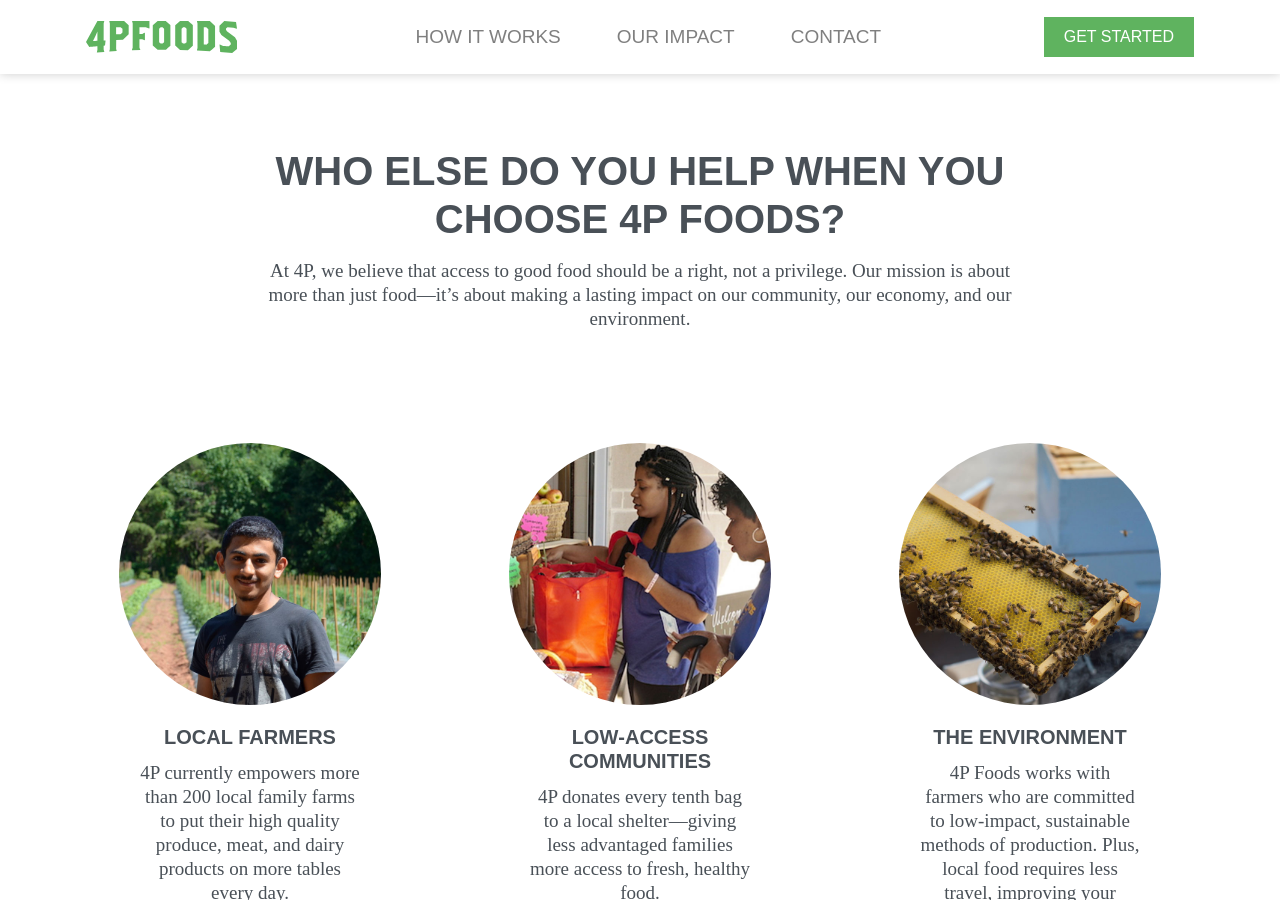
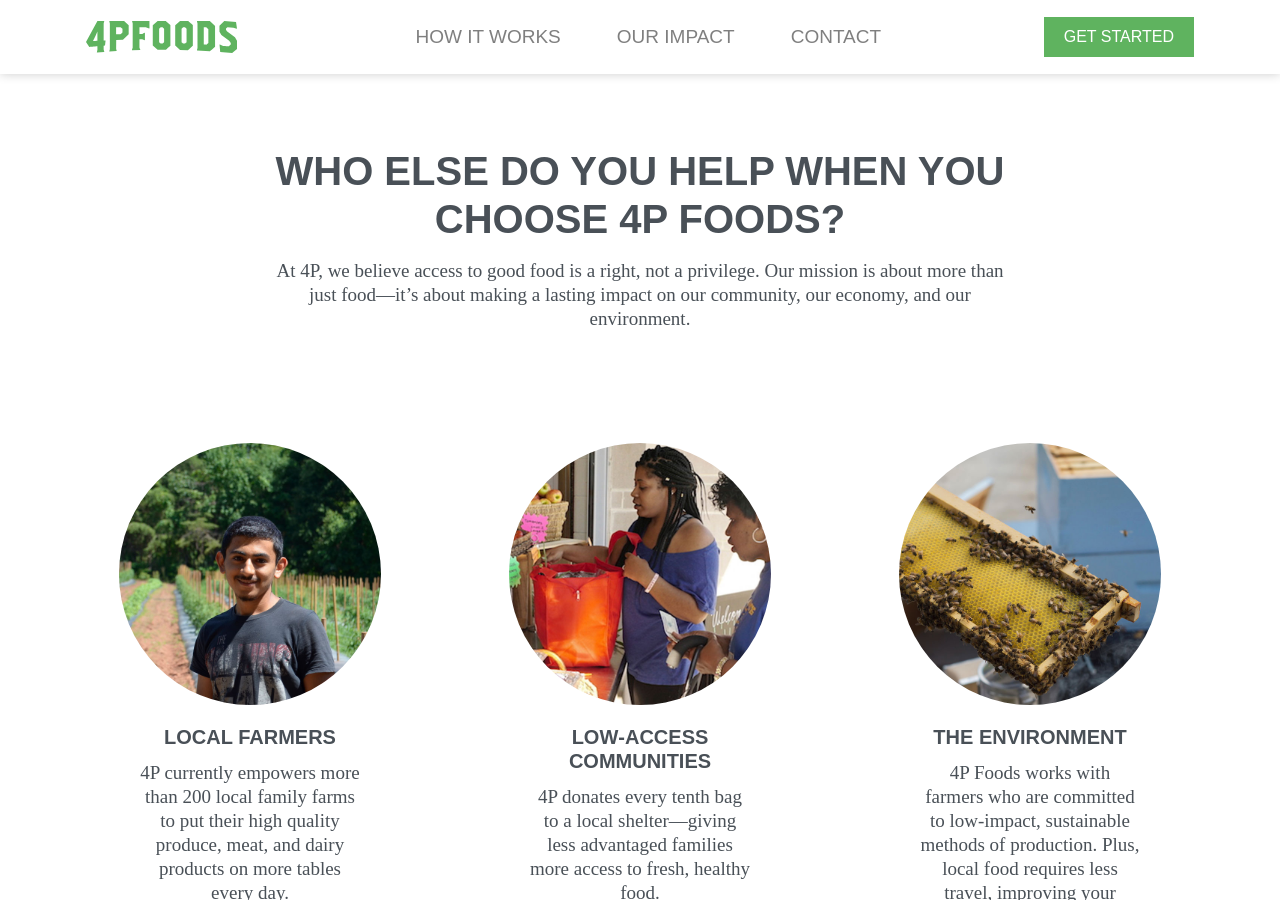
Before and after one commit to ocupop/4p-marketing, a Jekyll site: the page built from src/_targets/commercial-lead.html, in a window 1280 px wide and 900 px high, scrolled down 2856 px. Built offline with Jekyll 4.4.1, drawn with Linux system fonts in a browser that asks for light colours.

Commit message:
Updated 'src/_includes/target/our-impact.html' via CloudCannon

```diff
--- a/src/_includes/target/our-impact.html
+++ b/src/_includes/target/our-impact.html
@@ -6,7 +6,7 @@
           Who else Do you help when you choose 4p Foods?
         </h2>
         <div class="mb-5 editable">
-          <p>At 4P, we believe that access to good food should be a right, not a privilege. Our mission is about more than just food&mdash;it&rsquo;s about making a lasting impact on our community, our economy, and our environment.</p>
+          <p>At 4P, we believe access to good food is a right, not a privilege. Our mission is about more than just food&mdash;it&rsquo;s about making a lasting impact on our community, our economy, and our environment.</p>
         </div>
       </div>
     </div>
```
